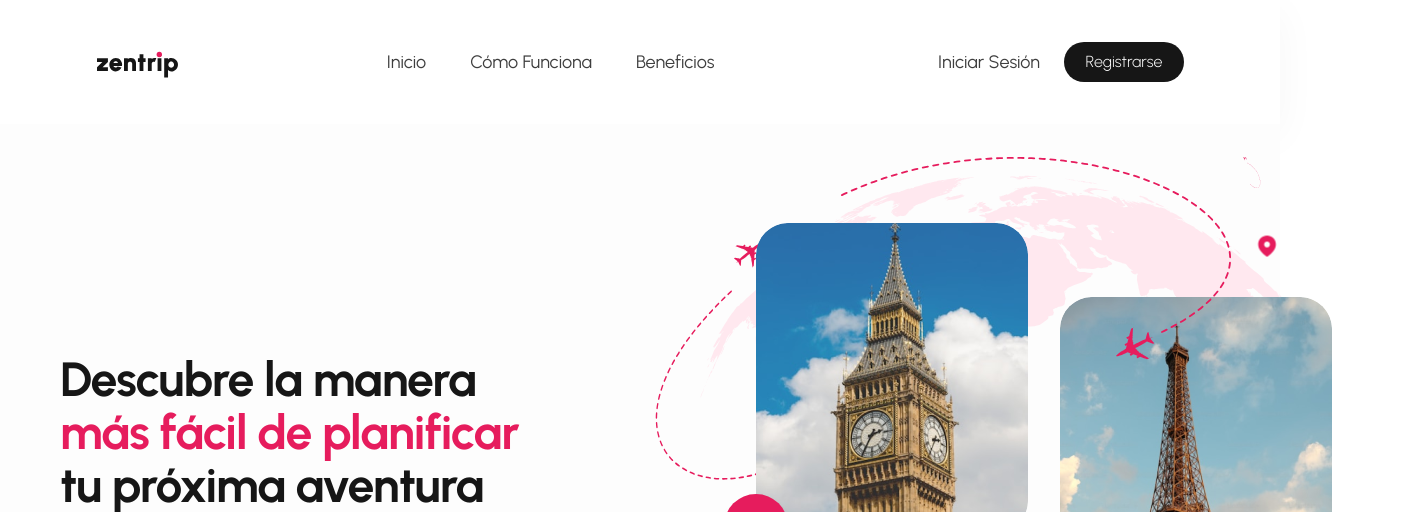
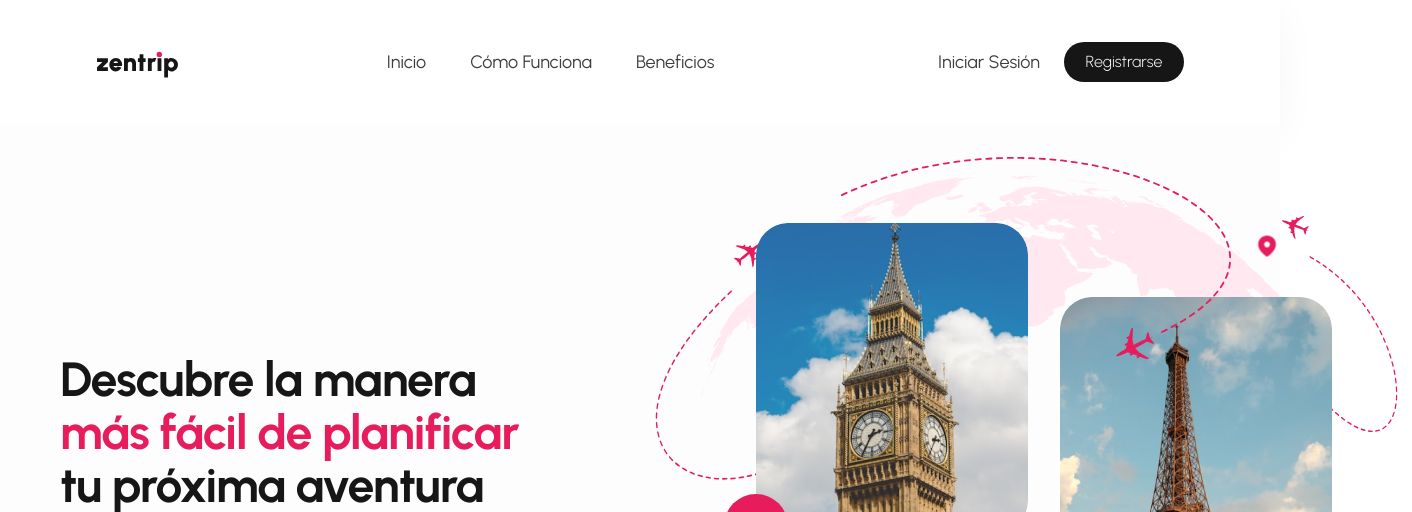
Before and after one commit to Ignacio918/viajes-app, a React (Vite) app in the folder viajes-app/: page / in a window 1280 px wide. Shown: the top 512 px of the page, 1412 px wide, since content can reach past the window. Built offline with nearby package versions, Linux system fonts and the light colour scheme; a web font is replaced by a local one.

Commit message:
arreglando cagadas de la ia en el hero

```diff
--- a/viajes-app/src/styles/HeroSection.css
+++ b/viajes-app/src/styles/HeroSection.css
@@ -74,13 +74,14 @@
   margin-left: auto;
 }
 
-/* Vector pequeño del avión 3 */
+/* Avión 3 */
 .hero__shape-1 {
   @apply absolute;
-  left: 611.75px;
-  top: 0;
-  width: 39.18px;
-  height: 33.27px;
+  left: 644.93px;
+  top: 31.23px;
+  width: 147.09px;
+  height: 274.68px;
+  padding: 10px;
   z-index: 10;
   animation: float 6s ease-in-out infinite;
 }
```
